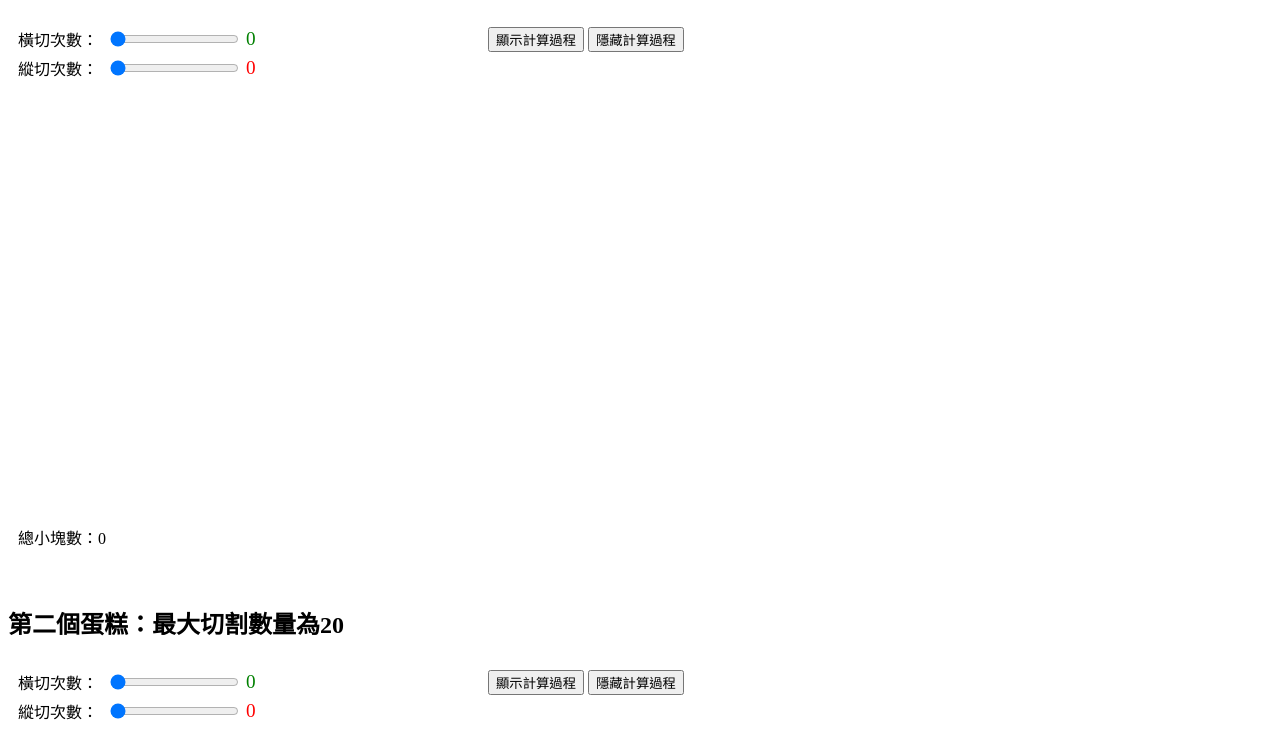
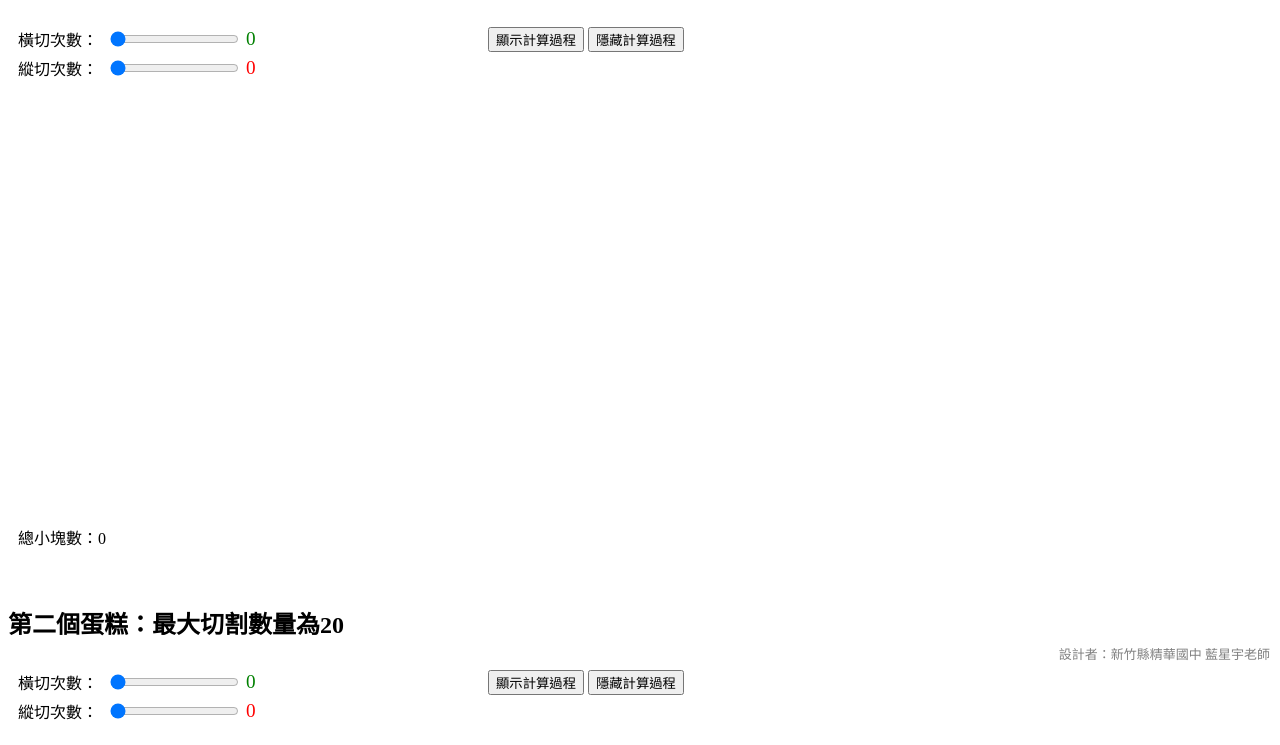
Before and after one commit to Lashtw/110-2_cake, a plain HTML site: page index.html in a window 1280 px wide. Shown: the part 127-872 px from the top of the page. Drawn offline with Linux system fonts and the light colour scheme.

Commit message:
Update index.html

```diff
--- a/index.html
+++ b/index.html
@@ -76,6 +76,13 @@
         .control-group span {
             margin-left: 5px;
         }
+        .designer {
+            position: fixed;
+            bottom: 10px;
+            right: 10px;
+            font-size: small;
+            color: gray;
+        }
     </style>
 </head>
 <body>
@@ -138,6 +145,10 @@
                 </td>
             </tr>
         </table>
+    </div>
+
+    <div class="designer">
+        設計者：新竹縣精華國中 藍星宇老師
     </div>
 
     <script>
```
